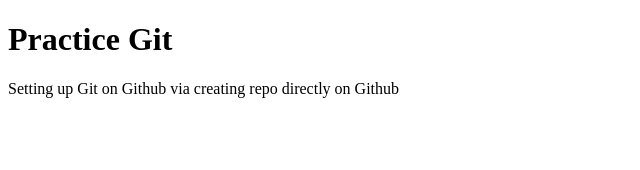
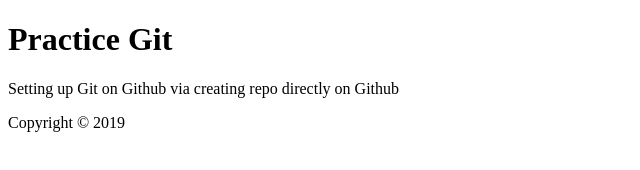
Before and after one commit to kingluddite/practice-repo-one-delete, a plain HTML site: page index.html in a window 1280 px wide. Shown: the whole page, without its empty margins (0-640 px from the left). Drawn offline with Linux system fonts and the light colour scheme.

```diff
--- a/index.html
+++ b/index.html
@@ -9,5 +9,8 @@
 <body>
     <h1>Practice Git</h1>
     <p>Setting up Git on Github via creating repo directly on Github</p>
+    <footer>
+        <p>Copyright &copy; 2019</p>
+    </footer>
 </body>
 </html>
```
